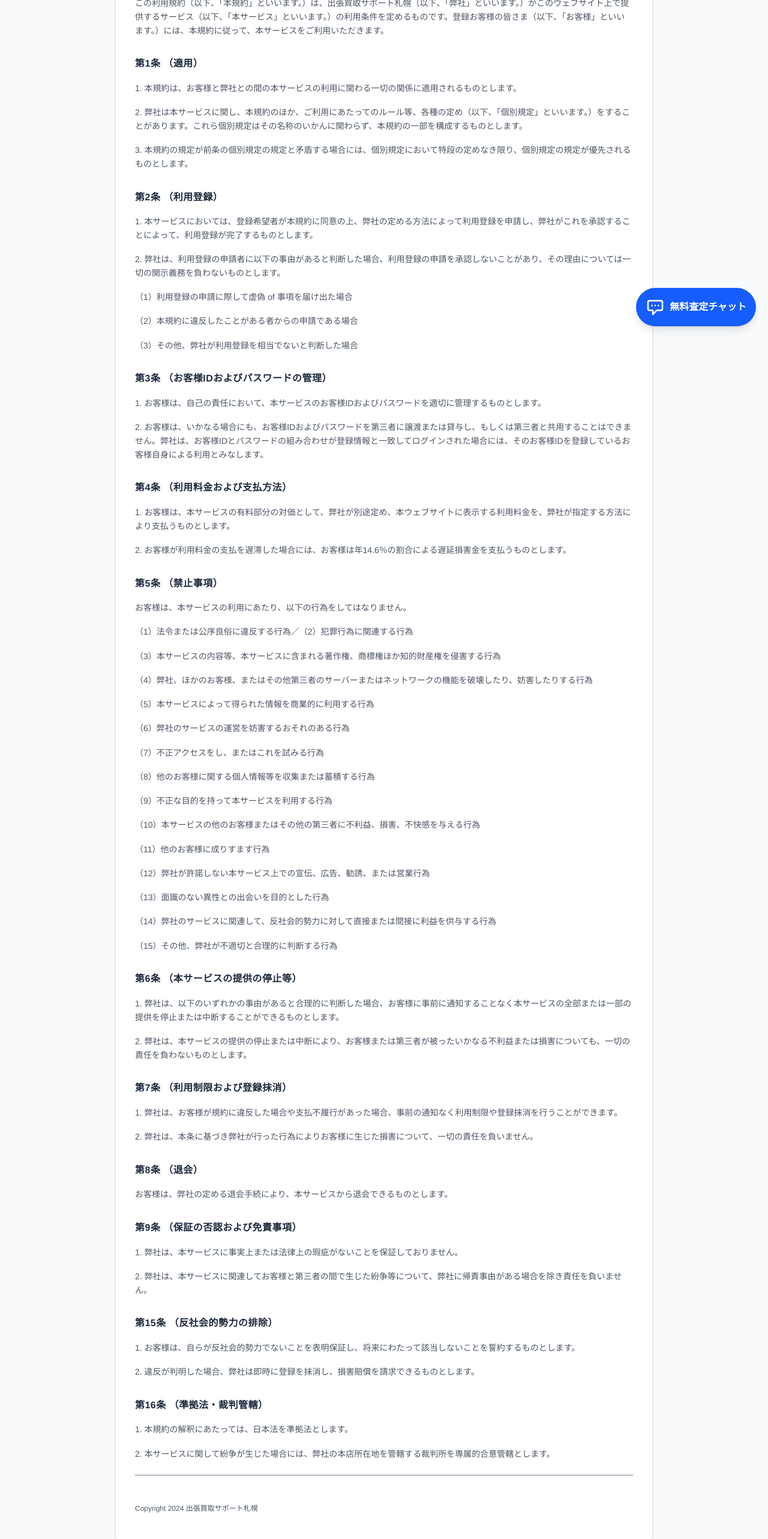
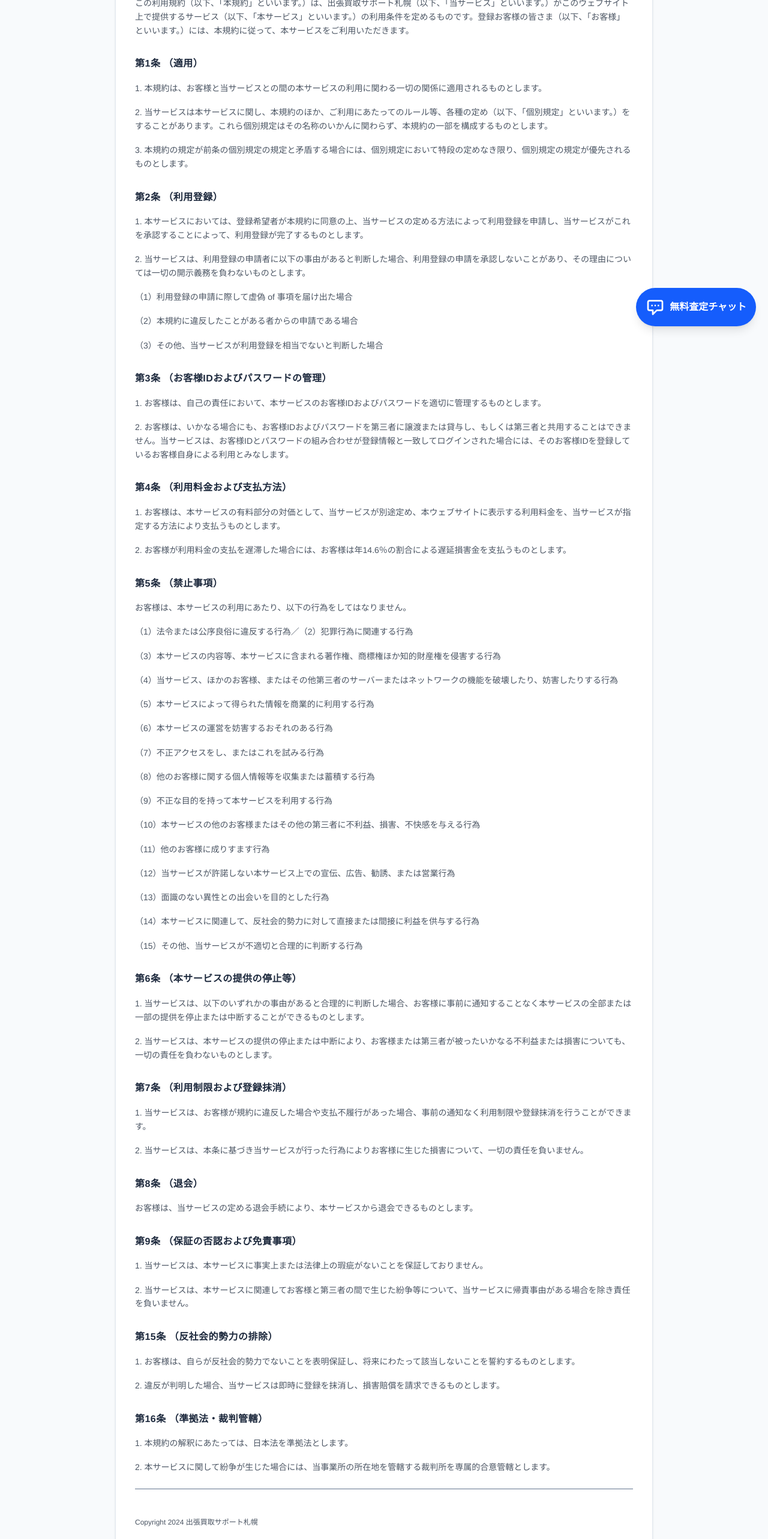
Before and after one commit to singo0000/kaitori-sapporo, a Next.js app: page /terms in a window 1280 px wide. Shown: the part 220-2786 px from the top of the page at 60% size. Built offline with nearby package versions, Linux system fonts and the light colour scheme.

Commit message:
style: replace company/弊社 terms with service/当サービス terms to reflect sole proprietorship while maintaining professional tone

```diff
--- a/app/page.tsx
+++ b/app/page.tsx
@@ -62,7 +62,7 @@ export default function HomePage() {
             </Link>
             <div className="flex items-center gap-3 md:gap-6">
               <div className="hidden md:flex gap-6 text-sm font-medium text-slate-500">
-                <Link href="/about" className="hover:text-blue-600 transition-colors">会社情報</Link>
+                <Link href="/about" className="hover:text-blue-600 transition-colors">運営について</Link>
                 <Link href="/blog" className="hover:text-blue-600 transition-colors">ブログ</Link>
                 <a href="#faq" className="hover:text-blue-600 transition-colors">よくある質問</a>
                 <a href="#contact" className="hover:text-blue-600 transition-colors">お問い合わせ</a>
@@ -323,7 +323,7 @@ export default function HomePage() {
                     { title: "お車の査定", desc: "状態を確認し、根拠をお伝えしながら丁寧に金額をご提示します。" },
                     { title: "ご確認・決断", desc: "ご納得いただけた場合のみ、引取り日・お支払い日を決めます。" },
                     { title: "書類とお支払い", desc: "代金をお受け取りの上、お車とお別れです。" },
-                    { title: "完了・手続き代行", desc: "名義変更など残りの手続きはすべて弊社が代行します。" },
+                    { title: "完了・手続き代行", desc: "名義変更など残りの手続きはすべて当サービスが代行します。" },
                   ].map((item, i) => (
                     <div key={i} className="flex items-start gap-5 relative">
                       <div className="w-6 h-6 rounded-full bg-blue-600 text-white text-xs font-black flex items-center justify-center flex-shrink-0 z-10 shadow-sm">
@@ -504,7 +504,7 @@ export default function HomePage() {
             出張買取サポート<span className="text-blue-400">札幌</span>
           </Link>
           <div className="flex justify-center gap-6 mb-5 text-xs text-slate-500">
-            <Link href="/about" className="hover:text-slate-300 transition-colors">会社情報</Link>
+            <Link href="/about" className="hover:text-slate-300 transition-colors">運営について</Link>
             <Link href="/privacy" className="hover:text-slate-300 transition-colors">プライバシーポリシー</Link>
             <Link href="/terms" className="hover:text-slate-300 transition-colors">利用規約</Link>
           </div>
--- a/app/terms/page.tsx
+++ b/app/terms/page.tsx
@@ -9,7 +9,7 @@ export default function TermsOfService() {
 
                     <div className="prose prose-slate max-w-none space-y-6 text-slate-700 leading-relaxed text-sm">
                         <p>
-                            この利用規約（以下、「本規約」といいます。）は、出張買取サポート札幌（以下、「弊社」といいます。）がこのウェブサイト上で提供するサービス（以下、「本サービス」といいます。）の利用条件を定めるものです。登録お客様の皆さま（以下、「お客様」といいます。）には、本規約に従って、本サービスをご利用いただきます。
+                            この利用規約（以下、「本規約」といいます。）は、出張買取サポート札幌（以下、「当サービス」といいます。）がこのウェブサイト上で提供するサービス（以下、「本サービス」といいます。）の利用条件を定めるものです。登録お客様の皆さま（以下、「お客様」といいます。）には、本規約に従って、本サービスをご利用いただきます。
                         </p>
 
                         {[
@@ -17,8 +17,8 @@ export default function TermsOfService() {
                                 id: "1",
                                 title: "（適用）",
                                 content: [
-                                    "1. 本規約は、お客様と弊社との間の本サービスの利用に関わる一切の関係に適用されるものとします。",
-                                    "2. 弊社は本サービスに関し、本規約のほか、ご利用にあたってのルール等、各種の定め（以下、「個別規定」といいます。）をすることがあります。これら個別規定はその名称のいかんに関わらず、本規約の一部を構成するものとします。",
+                                    "1. 本規約は、お客様と当サービスとの間の本サービスの利用に関わる一切の関係に適用されるものとします。",
+                                    "2. 当サービスは本サービスに関し、本規約のほか、ご利用にあたってのルール等、各種の定め（以下、「個別規定」といいます。）をすることがあります。これら個別規定はその名称のいかんに関わらず、本規約の一部を構成するものとします。",
                                     "3. 本規約の規定が前条の個別規定の規定と矛盾する場合には、個別規定において特段の定めなき限り、個別規定の規定が優先されるものとします。"
                                 ]
                             },
@@ -26,11 +26,11 @@ export default function TermsOfService() {
                                 id: "2",
                                 title: "（利用登録）",
                                 content: [
-                                    "1. 本サービスにおいては、登録希望者が本規約に同意の上、弊社の定める方法によって利用登録を申請し、弊社がこれを承認することによって、利用登録が完了するものとします。",
-                                    "2. 弊社は、利用登録の申請者に以下の事由があると判断した場合、利用登録の申請を承認しないことがあり、その理由については一切の開示義務を負わないものとします。",
+                                    "1. 本サービスにおいては、登録希望者が本規約に同意の上、当サービスの定める方法によって利用登録を申請し、当サービスがこれを承認することによって、利用登録が完了するものとします。",
+                                    "2. 当サービスは、利用登録の申請者に以下の事由があると判断した場合、利用登録の申請を承認しないことがあり、その理由については一切の開示義務を負わないものとします。",
                                     "（1）利用登録の申請に際して虚偽 of 事項を届け出た場合",
                                     "（2）本規約に違反したことがある者からの申請である場合",
-                                    "（3）その他、弊社が利用登録を相当でないと判断した場合"
+                                    "（3）その他、当サービスが利用登録を相当でないと判断した場合"
                                 ]
                             },
                             {
@@ -38,14 +38,14 @@ export default function TermsOfService() {
                                 title: "（お客様IDおよびパスワードの管理）",
                                 content: [
                                     "1. お客様は、自己の責任において、本サービスのお客様IDおよびパスワードを適切に管理するものとします。",
-                                    "2. お客様は、いかなる場合にも、お客様IDおよびパスワードを第三者に譲渡または貸与し、もしくは第三者と共用することはできません。弊社は、お客様IDとパスワードの組み合わせが登録情報と一致してログインされた場合には、そのお客様IDを登録しているお客様自身による利用とみなします。"
+                                    "2. お客様は、いかなる場合にも、お客様IDおよびパスワードを第三者に譲渡または貸与し、もしくは第三者と共用することはできません。当サービスは、お客様IDとパスワードの組み合わせが登録情報と一致してログインされた場合には、そのお客様IDを登録しているお客様自身による利用とみなします。"
                                 ]
                             },
                             {
                                 id: "4",
                                 title: "（利用料金および支払方法）",
                                 content: [
-                                    "1. お客様は、本サービスの有料部分の対価として、弊社が別途定め、本ウェブサイトに表示する利用料金を、弊社が指定する方法により支払うものとします。",
+                                    "1. お客様は、本サービスの有料部分の対価として、当サービスが別途定め、本ウェブサイトに表示する利用料金を、当サービスが指定する方法により支払うものとします。",
                                     "2. お客様が利用料金の支払を遅滞した場合には、お客様は年14.6％の割合による遅延損害金を支払うものとします。"
                                 ]
                             },
@@ -56,47 +56,47 @@ export default function TermsOfService() {
                                     "お客様は、本サービスの利用にあたり、以下の行為をしてはなりません。",
                                     "（1）法令または公序良俗に違反する行為／（2）犯罪行為に関連する行為",
                                     "（3）本サービスの内容等、本サービスに含まれる著作権、商標権ほか知的財産権を侵害する行為",
-                                    "（4）弊社、ほかのお客様、またはその他第三者のサーバーまたはネットワークの機能を破壊したり、妨害したりする行為",
+                                    "（4）当サービス、ほかのお客様、またはその他第三者のサーバーまたはネットワークの機能を破壊したり、妨害したりする行為",
                                     "（5）本サービスによって得られた情報を商業的に利用する行為",
-                                    "（6）弊社のサービスの運営を妨害するおそれのある行為",
+                                    "（6）本サービスの運営を妨害するおそれのある行為",
                                     "（7）不正アクセスをし、またはこれを試みる行為",
                                     "（8）他のお客様に関する個人情報等を収集または蓄積する行為",
                                     "（9）不正な目的を持って本サービスを利用する行為",
                                     "（10）本サービスの他のお客様またはその他の第三者に不利益、損害、不快感を与える行為",
                                     "（11）他のお客様に成りすます行為",
-                                    "（12）弊社が許諾しない本サービス上での宣伝、広告、勧誘、または営業行為",
+                                    "（12）当サービスが許諾しない本サービス上での宣伝、広告、勧誘、または営業行為",
                                     "（13）面識のない異性との出会いを目的とした行為",
-                                    "（14）弊社のサービスに関連して、反社会的勢力に対して直接または間接に利益を供与する行為",
-                                    "（15）その他、弊社が不適切と合理的に判断する行為"
+                                    "（14）本サービスに関連して、反社会的勢力に対して直接または間接に利益を供与する行為",
+                                    "（15）その他、当サービスが不適切と合理的に判断する行為"
                                 ]
                             },
                             {
                                 id: "6",
                                 title: "（本サービスの提供の停止等）",
                                 content: [
-                                    "1. 弊社は、以下のいずれかの事由があると合理的に判断した場合、お客様に事前に通知することなく本サービスの全部または一部の提供を停止または中断することができるものとします。",
-                                    "2. 弊社は、本サービスの提供の停止または中断により、お客様または第三者が被ったいかなる不利益または損害についても、一切の責任を負わないものとします。"
+                                    "1. 当サービスは、以下のいずれかの事由があると合理的に判断した場合、お客様に事前に通知することなく本サービスの全部または一部の提供を停止または中断することができるものとします。",
+                                    "2. 当サービスは、本サービスの提供の停止または中断により、お客様または第三者が被ったいかなる不利益または損害についても、一切の責任を負わないものとします。"
                                 ]
                             },
                             {
                                 id: "7",
                                 title: "（利用制限および登録抹消）",
                                 content: [
-                                    "1. 弊社は、お客様が規約に違反した場合や支払不履行があった場合、事前の通知なく利用制限や登録抹消を行うことができます。",
-                                    "2. 弊社は、本条に基づき弊社が行った行為によりお客様に生じた損害について、一切の責任を負いません。"
+                                    "1. 当サービスは、お客様が規約に違反した場合や支払不履行があった場合、事前の通知なく利用制限や登録抹消を行うことができます。",
+                                    "2. 当サービスは、本条に基づき当サービスが行った行為によりお客様に生じた損害について、一切の責任を負いません。"
                                 ]
                             },
                             {
                                 id: "8",
                                 title: "（退会）",
-                                content: ["お客様は、弊社の定める退会手続により、本サービスから退会できるものとします。"]
+                                content: ["お客様は、当サービスの定める退会手続により、本サービスから退会できるものとします。"]
                             },
                             {
                                 id: "9",
                                 title: "（保証の否認および免責事項）",
                                 content: [
-                                    "1. 弊社は、本サービスに事実上または法律上の瑕疵がないことを保証しておりません。",
-                                    "2. 弊社は、本サービスに関連してお客様と第三者の間で生じた紛争等について、弊社に帰責事由がある場合を除き責任を負いません。"
+                                    "1. 当サービスは、本サービスに事実上または法律上の瑕疵がないことを保証しておりません。",
+                                    "2. 当サービスは、本サービスに関連してお客様と第三者の間で生じた紛争等について、当サービスに帰責事由がある場合を除き責任を負いません。"
                                 ]
                             },
                             {
@@ -104,7 +104,7 @@ export default function TermsOfService() {
                                 title: "（反社会的勢力の排除）",
                                 content: [
                                     "1. お客様は、自らが反社会的勢力でないことを表明保証し、将来にわたって該当しないことを誓約するものとします。",
-                                    "2. 違反が判明した場合、弊社は即時に登録を抹消し、損害賠償を請求できるものとします。"
+                                    "2. 違反が判明した場合、当サービスは即時に登録を抹消し、損害賠償を請求できるものとします。"
                                 ]
                             },
                             {
@@ -112,7 +112,7 @@ export default function TermsOfService() {
                                 title: "（準拠法・裁判管轄）",
                                 content: [
                                     "1. 本規約の解釈にあたっては、日本法を準拠法とします。",
-                                    "2. 本サービスに関して紛争が生じた場合には、弊社の本店所在地を管轄する裁判所を専属的合意管轄とします。"
+                                    "2. 本サービスに関して紛争が生じた場合には、当事業所の所在地を管轄する裁判所を専属的合意管轄とします。"
                                 ]
                             }
                         ].map((section) => (
```
Also changed, not shown: app/privacy/page.tsx (+10 -10 lines).
